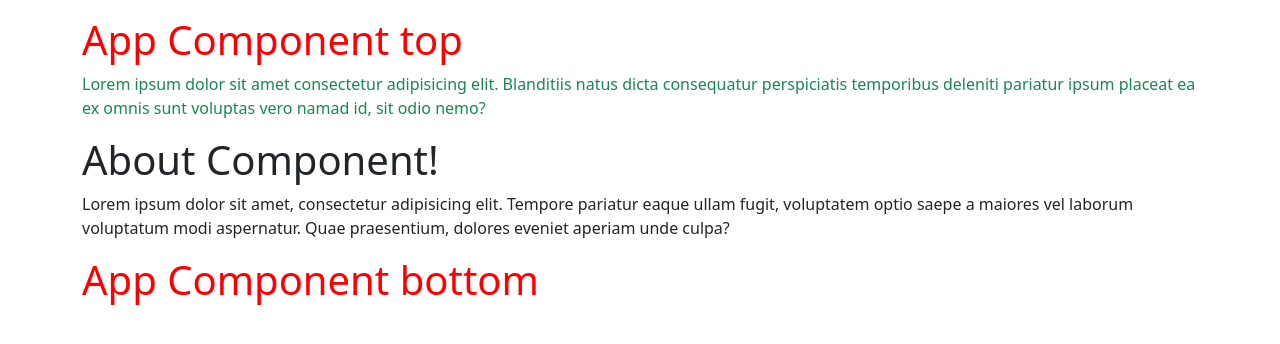
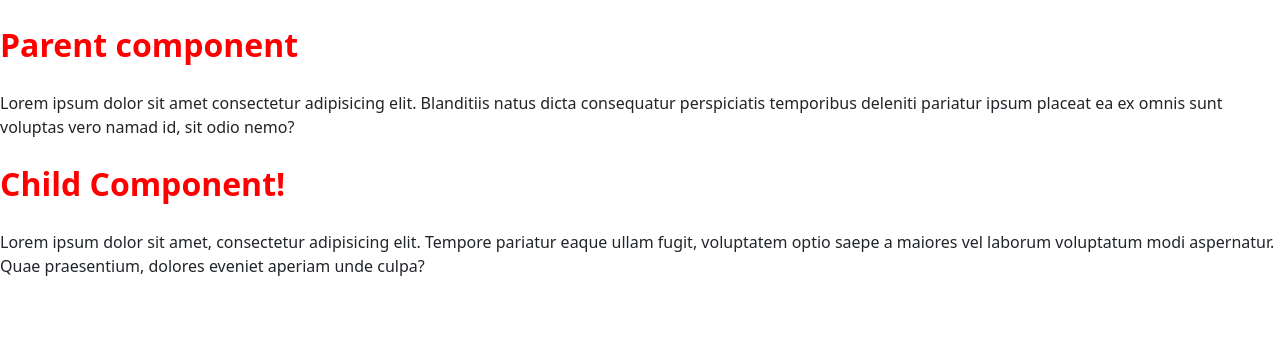
Before and after one commit to amit-negi-23/Learning-Angular, an Angular app: page / in a window 1280 px wide. Shown: the top 344 px of the page. Built offline with nearby package versions, Linux system fonts and the light colour scheme.

Commit message:
encapulation

```diff
--- a/src/app/about/about.component.html
+++ b/src/app/about/about.component.html
@@ -1,8 +1,6 @@
-<section class="about-section">
-    <div class="">
-        <h1>About Component!</h1>
+    <div>
+        <h1>Child Component!</h1>
         <p>Lorem ipsum dolor sit amet, consectetur adipisicing elit. Tempore pariatur eaque ullam fugit, voluptatem
             optio saepe a maiores vel laborum voluptatum modi aspernatur. Quae praesentium, dolores eveniet aperiam unde
             culpa?</p>
     </div>
-</section>
--- a/src/app/app.component.html
+++ b/src/app/app.component.html
@@ -1,12 +1,9 @@
-<div>
-    <div class="container mt-3">
-        <section class="app-section">
-            <h1 class="heading1">App Component top</h1>
+    <div class="container">
+        <div class="app-section">
+            <h1 class="heading1">Parent component</h1>
             <p class="text-success">Lorem ipsum dolor sit amet consectetur adipisicing elit. Blanditiis natus dicta
                 consequatur perspiciatis temporibus deleniti pariatur ipsum placeat ea ex omnis sunt voluptas vero namad
                 id, sit odio nemo?</p>
-        </section>
+            </div>
         <app-about></app-about>
-        <h1>App Component bottom</h1>
     </div>
-</div>
--- a/src/app/app.component.ts
+++ b/src/app/app.component.ts
@@ -1,4 +1,4 @@
-import { Component } from '@angular/core';
+import { Component, ViewEncapsulation } from '@angular/core';
 import { RouterOutlet } from '@angular/router';
 import { AboutComponent } from './about/about.component';
 
@@ -7,7 +7,8 @@ import { AboutComponent } from './about/about.component';
   standalone: true,
   imports: [RouterOutlet,AboutComponent],
   templateUrl: './app.component.html',
-  styleUrl: './app.component.css'
+  styleUrl: './app.component.css',
+  encapsulation: ViewEncapsulation.ShadowDom
 })
 export class AppComponent {
   title = 'myapp';
```
